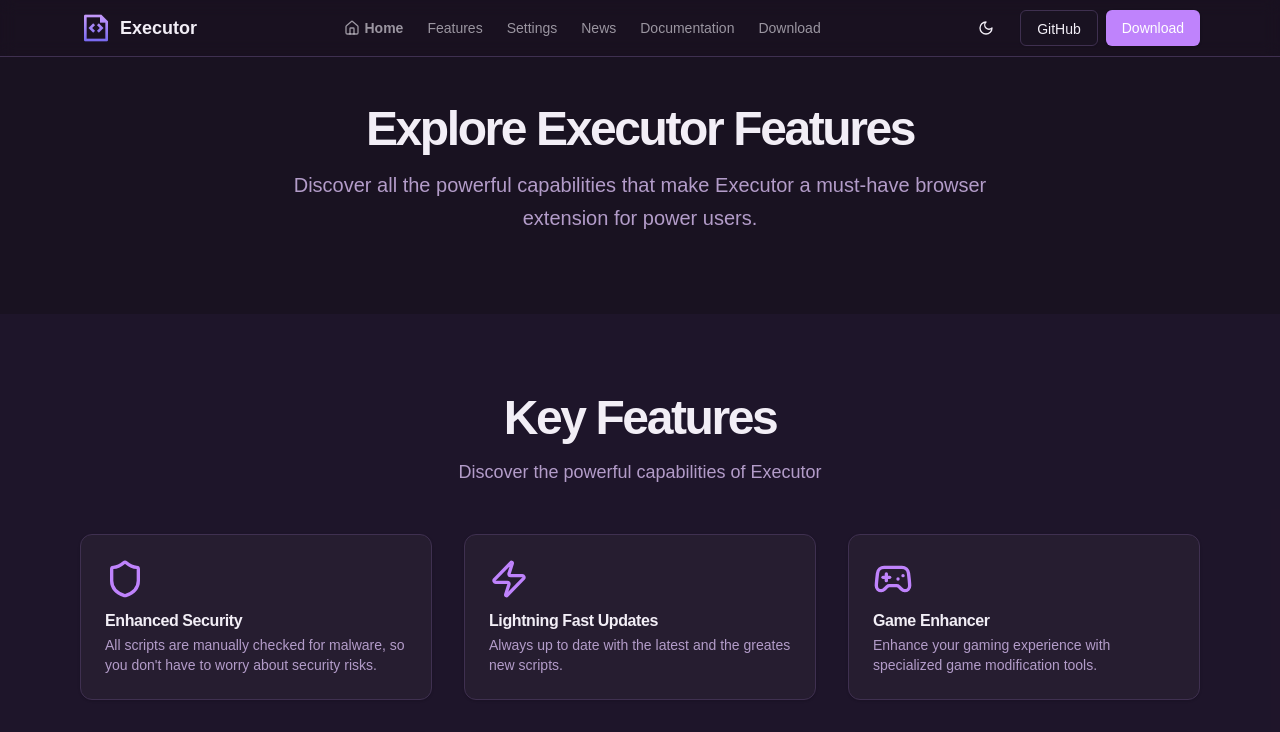
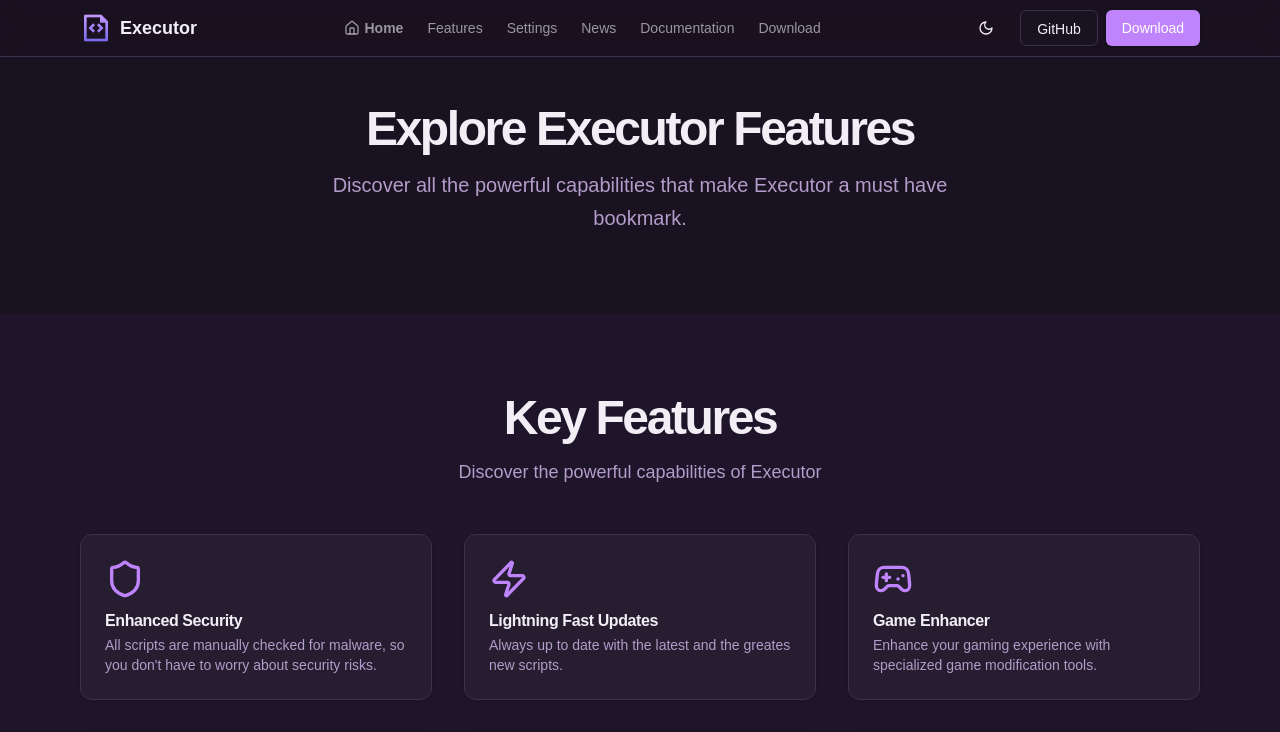
Before and after one commit to CidCaribou/Executor-Website, a React (Vite) app: page /features in a window 1280 px wide. Shown: the top 732 px of the page. Built offline with nearby package versions, Linux system fonts and the light colour scheme.

Commit message:
Update features-page.tsx

```diff
--- a/src/components/features-page.tsx
+++ b/src/components/features-page.tsx
@@ -8,7 +8,7 @@ export function FeaturesPage() {
           <div className="flex flex-col items-center text-center space-y-4 mb-8">
             <h1 className="text-3xl font-bold tracking-tighter sm:text-5xl">Explore Executor Features</h1>
             <p className="text-muted-foreground md:text-xl/relaxed lg:text-base/relaxed xl:text-xl/relaxed max-w-[700px]">
-              Discover all the powerful capabilities that make Executor a must-have browser extension for power users.
+              Discover all the powerful capabilities that make Executor a must have bookmark.
             </p>
           </div>
         </div>
```
